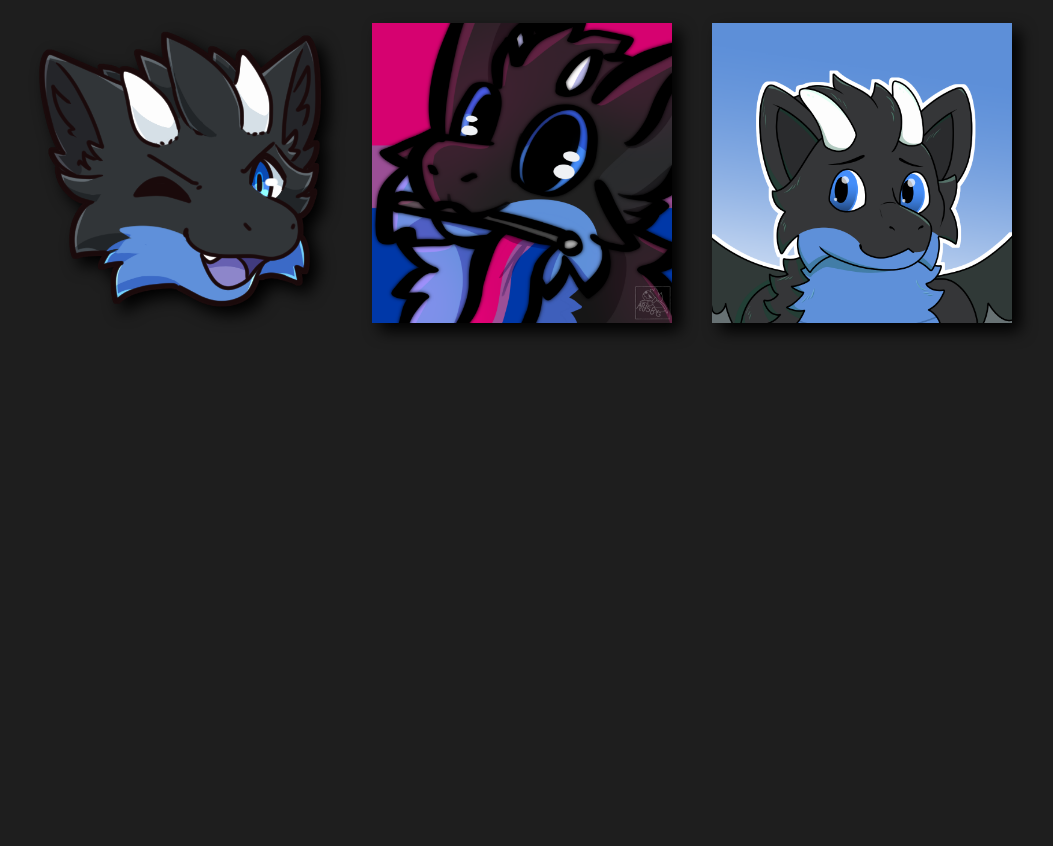
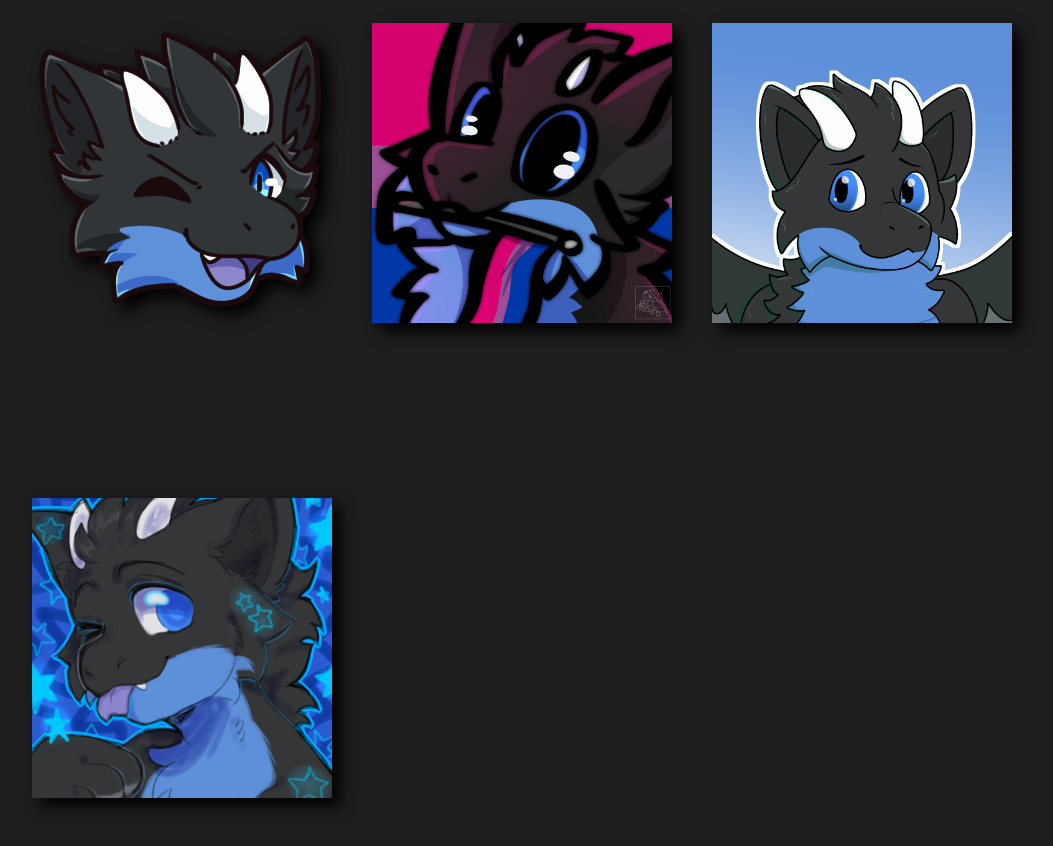
Before and after one commit to GlenMerlin/glenmerlin.me, a plain HTML site: page art.html in a window 1280 px wide. Shown: the part 1755-2601 px from the top of the page, without its empty margins (86-1139 px from the left). Before the commit the page ends 2266 px from the top, so only its background shows below. Drawn offline with Linux system fonts and the light colour scheme.

Commit message:
add wacky_animal picture

```diff
--- a/art.html
+++ b/art.html
@@ -79,6 +79,11 @@
                             <img src="images/nashew.png" class="gallery__img">
                         </a>
                     </li>
+                    <li>
+                        <a href="https://twitter.com/wacky_animal/" target="_blank">
+                            <img src="images/wacky_animal.png" class="gallery__img">
+                        </a>
+                    </li>
                 </ul>
             </div>
         </div>
```
Also changed, not shown: images/wacky_animal.png (added).
